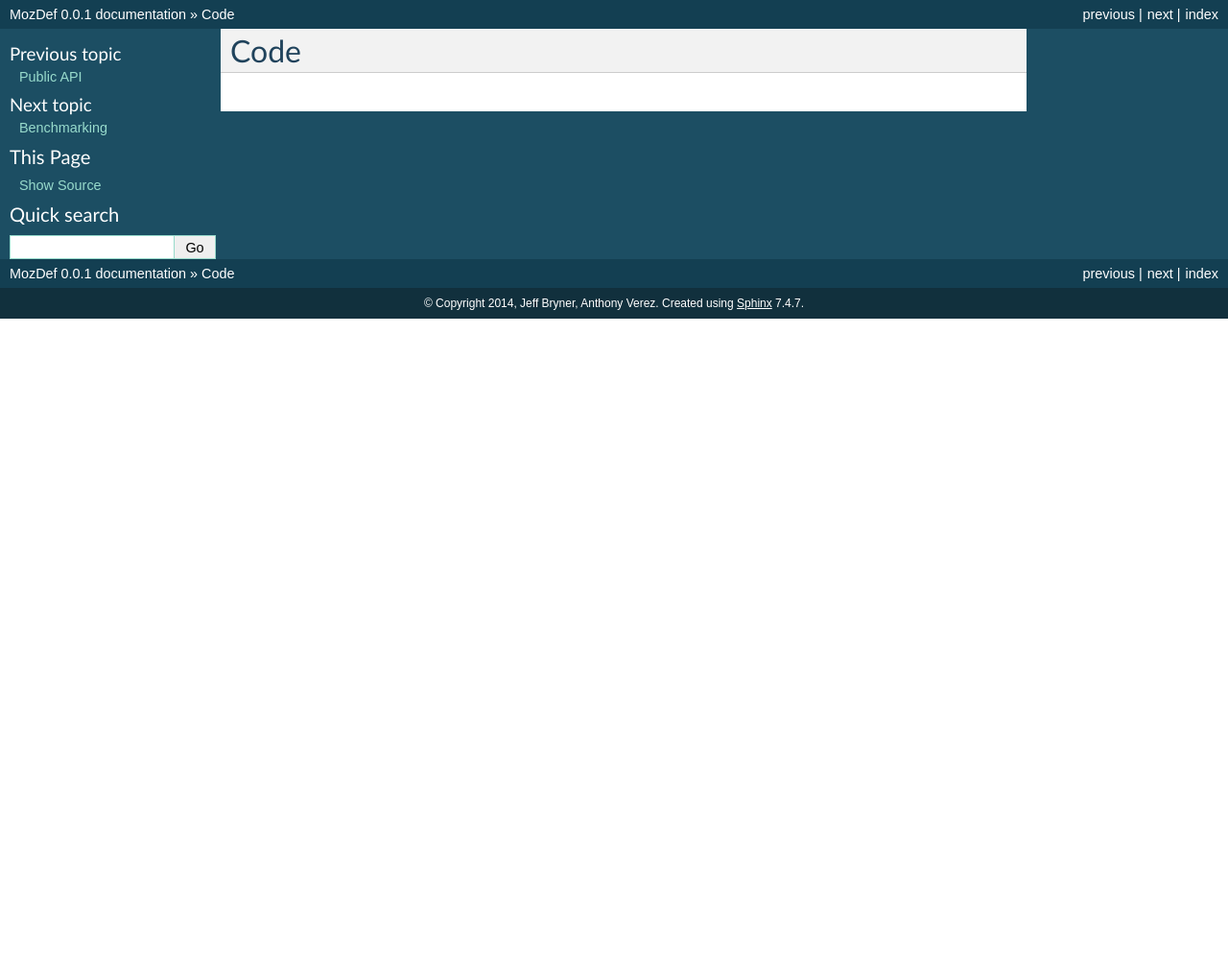
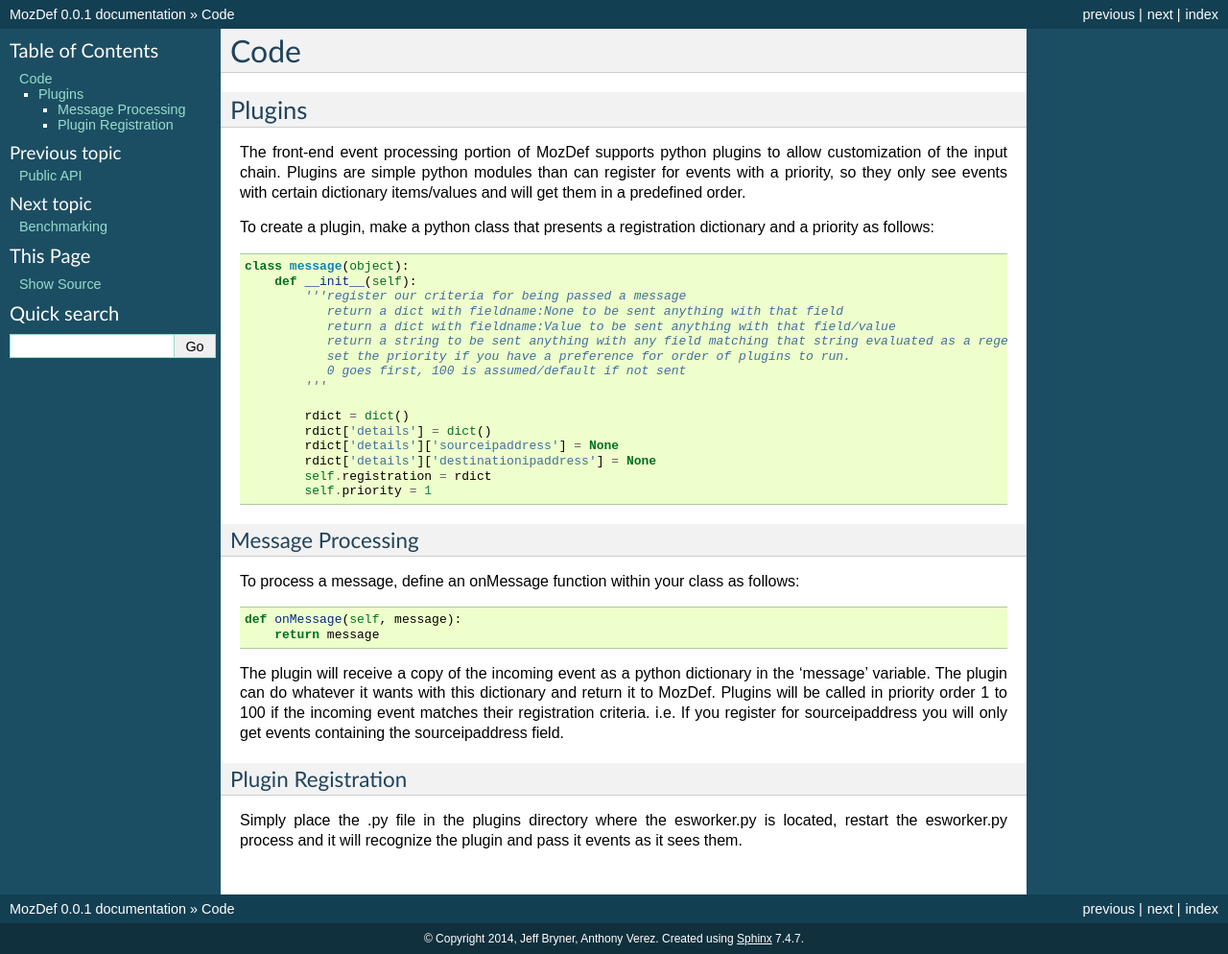
Before and after one commit to mozilla/MozDef, a Sphinx documentation site: the page built from docs/source/code.rst, in a window 1280 px wide. Shown: the whole page at 96% size. Built offline with Sphinx 7.4.7, drawn with Linux system fonts in a browser that asks for light colours; before the commit the page ends 900 px from its top, so only the background shows below that.

Commit message:
Add explanation of plugins and a brief code sample.

```diff
--- a/docs/source/code.rst
+++ b/docs/source/code.rst
@@ -1,2 +1,54 @@
 Code
 ====
+
+Plugins
+-------
+
+The front-end event processing portion of MozDef supports python plugins to allow customization of the input chain.
+Plugins are simple python modules than can register for events with a priority, so they only see events with certain
+dictionary items/values and will get them in a predefined order.
+
+To create a plugin, make a python class that presents a registration dictionary and a priority as follows:
+
+::
+
+  class message(object):
+      def __init__(self):
+          '''register our criteria for being passed a message
+             return a dict with fieldname:None to be sent anything with that field
+             return a dict with fieldname:Value to be sent anything with that field/value
+             return a string to be sent anything with any field matching that string evaluated as a regex.
+             set the priority if you have a preference for order of plugins to run.
+             0 goes first, 100 is assumed/default if not sent
+          '''
+
+          rdict = dict()
+          rdict['details'] = dict()
+          rdict['details']['sourceipaddress'] = None
+          rdict['details']['destinationipaddress'] = None
+          self.registration = rdict
+          self.priority = 1
+
+
+Message Processing
+++++++++++++++++++
+
+To process a message, define an onMessage function within your class as follows:
+
+::
+
+    def onMessage(self, message):
+        return message
+
+
+The plugin will receive a copy of the incoming event as a python dictionary in the 'message' variable. The plugin can do
+whatever it wants with this dictionary and return it to MozDef. Plugins will be called in priority order 1 to 100 if the
+incoming event matches their registration criteria. i.e. If you register for sourceipaddress you will only get events containing
+the sourceipaddress field.
+
+
+Plugin Registration
++++++++++++++++++++
+
+Simply place the .py file in the plugins directory where the esworker.py is located, restart the esworker.py process
+and it will recognize the plugin and pass it events as it sees them.
```
